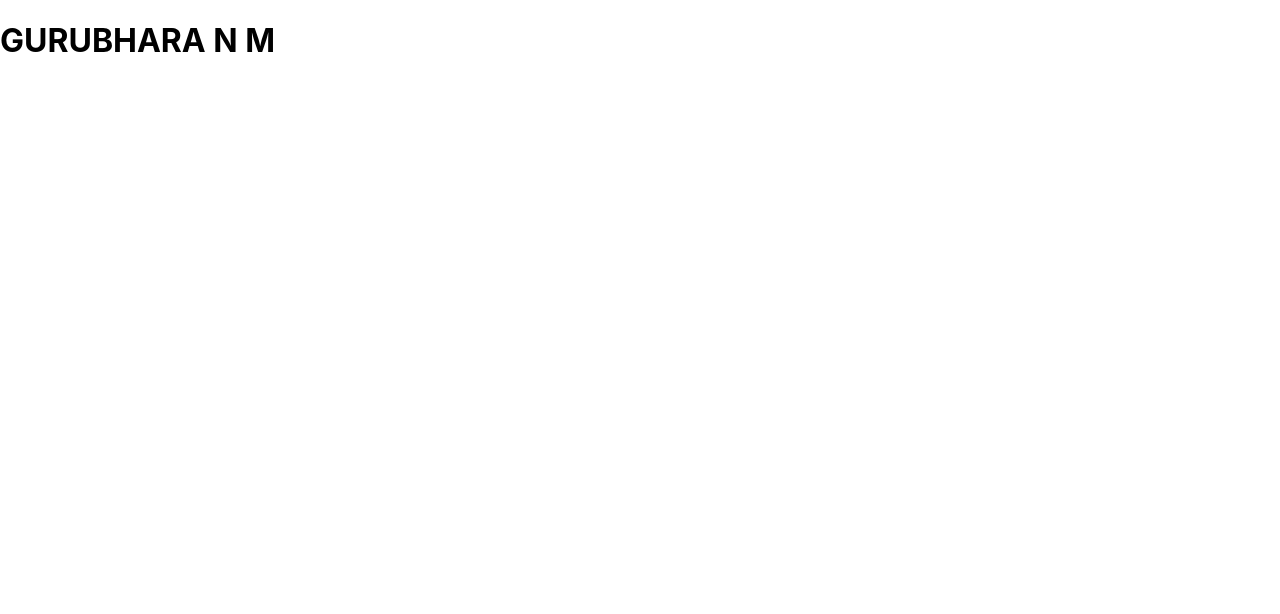
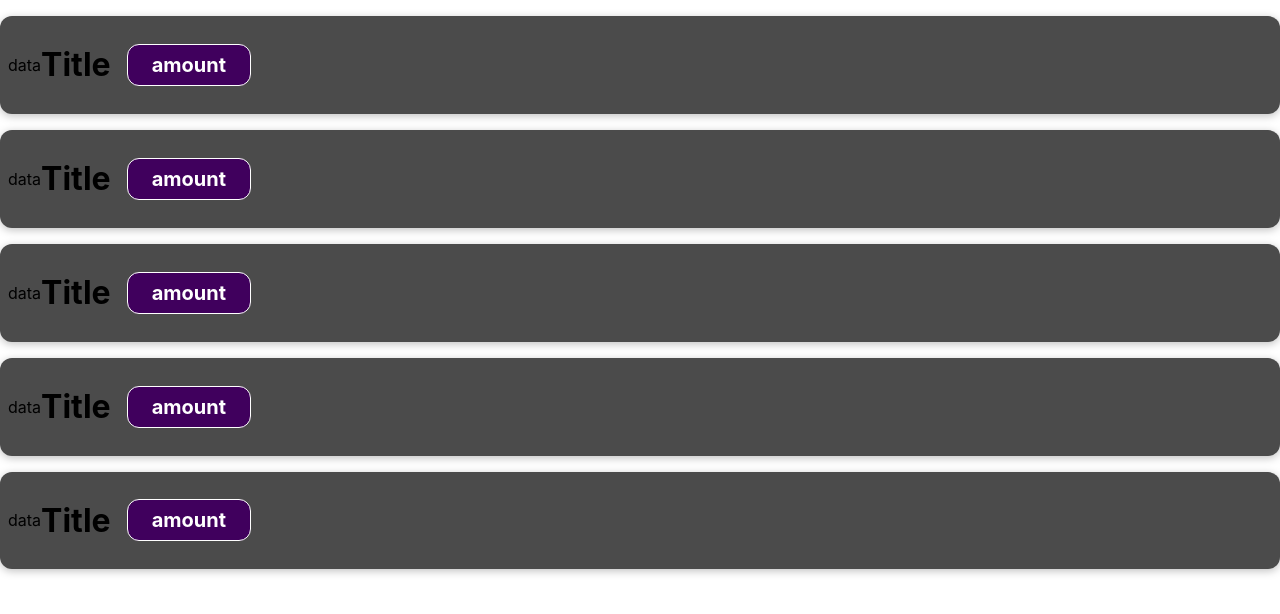
Before and after one commit to GURUNMG/FULL-STACK, a React (Create React App) app in the folder PROJECT/expense-tracker/: page / in a window 1280 px wide. Shown: the top 614 px of the page. Built offline with nearby package versions, Linux system fonts and the light colour scheme.

Commit message:
expense-item

```diff
--- a/PROJECT/expense-tracker/src/App.js
+++ b/PROJECT/expense-tracker/src/App.js
@@ -1,8 +1,14 @@
 import './App.css';
-
+import ExpenseItem from './components/ExpenseItem';
 function App() {
   return (
-    <h1>GURUBHARA N M</h1>
+    <div>
+    <ExpenseItem/>
+    <ExpenseItem/>
+    <ExpenseItem/>
+    <ExpenseItem/>
+    <ExpenseItem/>
+    </div>
   );
 }
 
--- /dev/null
+++ b/PROJECT/expense-tracker/src/components/ExpenseItem.css
@@ -0,0 +1,56 @@
+.expense-item {
+  display: flex;
+  justify-content: space-between;
+  align-items: center;
+  box-shadow: 0 2px 8px rgba(0, 0, 0, 0.25);
+  padding: 0.5rem;
+  margin: 1rem 0;
+  border-radius: 12px;
+  background-color: #4b4b4b;
+}
+
+.expense-item__description {
+  display: flex;
+  flex-direction: column;
+  gap: 1rem;
+  align-items: flex-end;
+  flex-flow: column-reverse;
+  justify-content: flex-start;
+  flex: 1;
+}
+
+.expense-item h2 {
+  color: #3a3a3a;
+  font-size: 1rem;
+  flex: 1;
+  margin: 0 1rem;
+  color: white;
+}
+
+.expense-item__price {
+  font-size: 1rem;
+  font-weight: bold;
+  color: white;
+  background-color: #40005d;
+  border: 1px solid white;
+  padding: 0.5rem;
+  border-radius: 12px;
+}
+
+@media (min-width: 580px) {
+  .expense-item__description {
+    flex-direction: row;
+    align-items: center;
+    justify-content: flex-start;
+    flex: 1;
+  }
+
+  .expense-item__description h2 {
+    font-size: 1.25rem;
+  }
+
+  .expense-item__price {
+    font-size: 1.25rem;
+    padding: 0.5rem 1.5rem;
+  }
+}
--- /dev/null
+++ b/PROJECT/expense-tracker/src/components/ExpenseItem.jsx
@@ -0,0 +1,17 @@
+import React from "react";
+import './ExpenseItem.css'
+
+const ExpenseItem=()=>{
+  return (
+    <div className="expense-item">
+      <div>data</div>
+      <div className="expense-item__description">
+        <h1>Title</h1>
+        <div className="expense-item__price">amount</div>
+      </div>
+    </div>
+  )
+}
+
+
+export default ExpenseItem;
```
